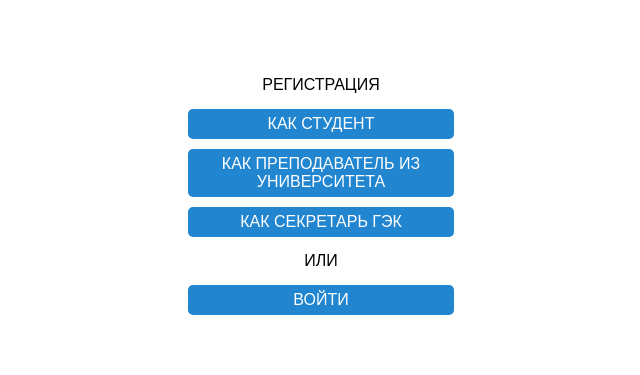
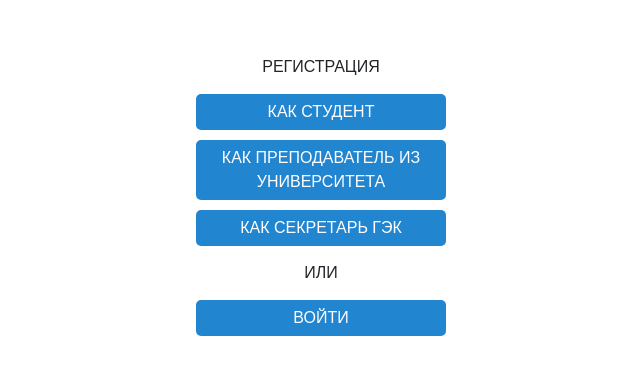
Before and after one commit to ITETRISI/BNTU-front, an Angular app: page / in a window 1280 px wide. Shown: the part 167-542 px from the top of the page, without its empty margins (319-959 px from the left). Built offline with nearby package versions, Linux system fonts and the light colour scheme.

Commit message:
feat:add boostrap

```diff
--- a/package.json
+++ b/package.json
@@ -16,10 +16,13 @@
     "@angular/compiler": "~10.0.4",
     "@angular/core": "~10.0.4",
     "@angular/forms": "~10.0.4",
+    "@angular/localize": "~10.0.4",
     "@angular/platform-browser": "~10.0.4",
     "@angular/platform-browser-dynamic": "~10.0.4",
     "@angular/router": "~10.0.4",
+    "@ng-bootstrap/ng-bootstrap": "^8.0.4",
     "@ng-select/ng-select": "^4.0.4",
+    "bootstrap": "^4.5.0",
     "rxjs": "~6.5.5",
     "tslib": "^2.0.0",
     "zone.js": "~0.10.3"
--- a/src/app/app.module.ts
+++ b/src/app/app.module.ts
@@ -18,6 +18,7 @@
 import { SecretaryCabinetComponent } from './components/cabinet/secretary/secretary-cabinet/secretary-cabinet.component';
 import { LectorComponent } from './components/registration/lector/lector.component';
 import { LectorCabinetComponent } from './components/cabinet/lector/lector-cabinet/lector-cabinet.component';
+import { NgbModule } from '@ng-bootstrap/ng-bootstrap';
 
 const appRoutes: Routes = [
   {path: '', component:MainComponent},
@@ -51,7 +52,8 @@
     HttpClientModule,
     FormsModule,
     ReactiveFormsModule,
-    NgSelectModule
+    NgSelectModule,
+    NgbModule
   ],
   providers: [RoleGuard],
   bootstrap: [AppComponent]
--- a/src/polyfills.ts
+++ b/src/polyfills.ts
@@ -1,3 +1,7 @@
+/***************************************************************************************************
+ * Load `$localize` onto the global scope - used if i18n tags appear in Angular templates.
+ */
+import '@angular/localize/init';
 /**
  * This file includes polyfills needed by Angular and is loaded before the app.
  * You can add your own extra polyfills to this file.
--- a/src/styles.scss
+++ b/src/styles.scss
@@ -4,3 +4,5 @@
   margin: 0 ;
   padding: 0;
 }
+/* Importing Bootstrap SCSS file. */
+@import '~bootstrap/scss/bootstrap';
```
Also changed, not shown: 1 other file (tests, documents, lock files or other folders).
